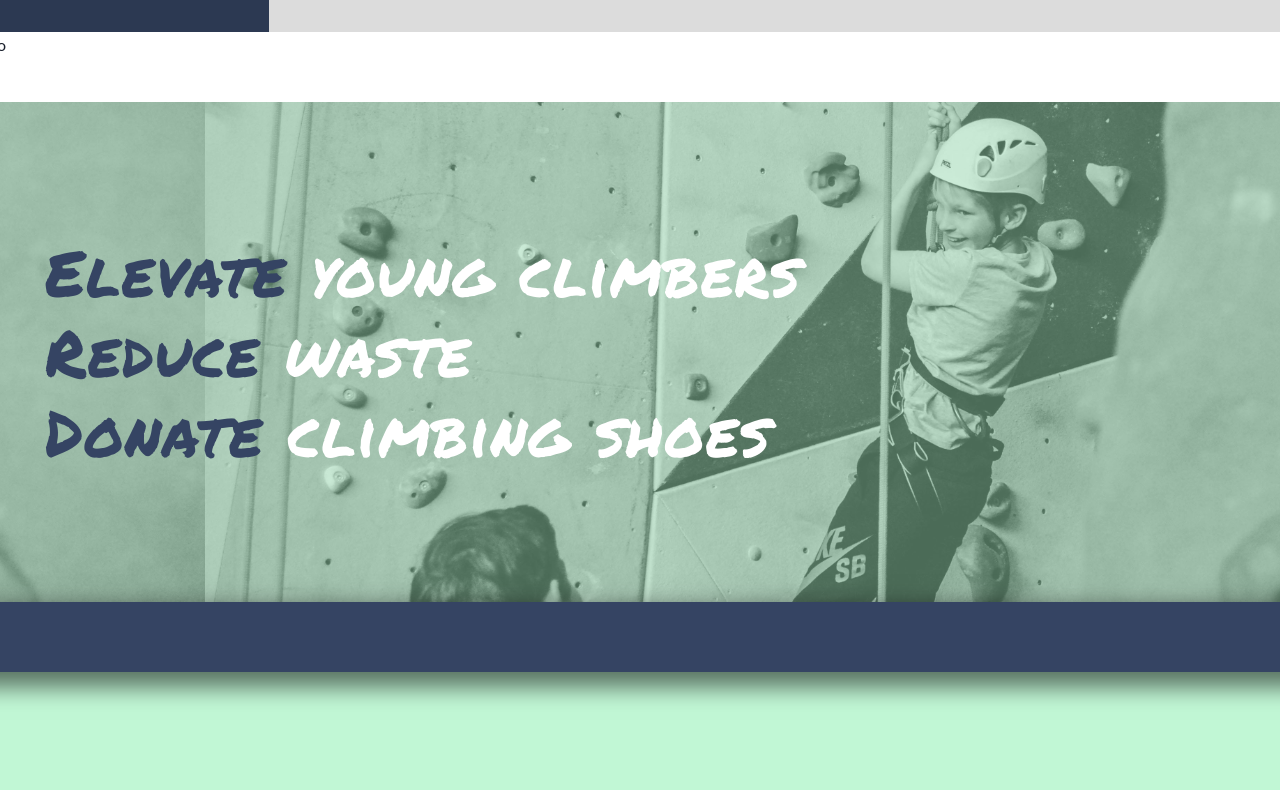
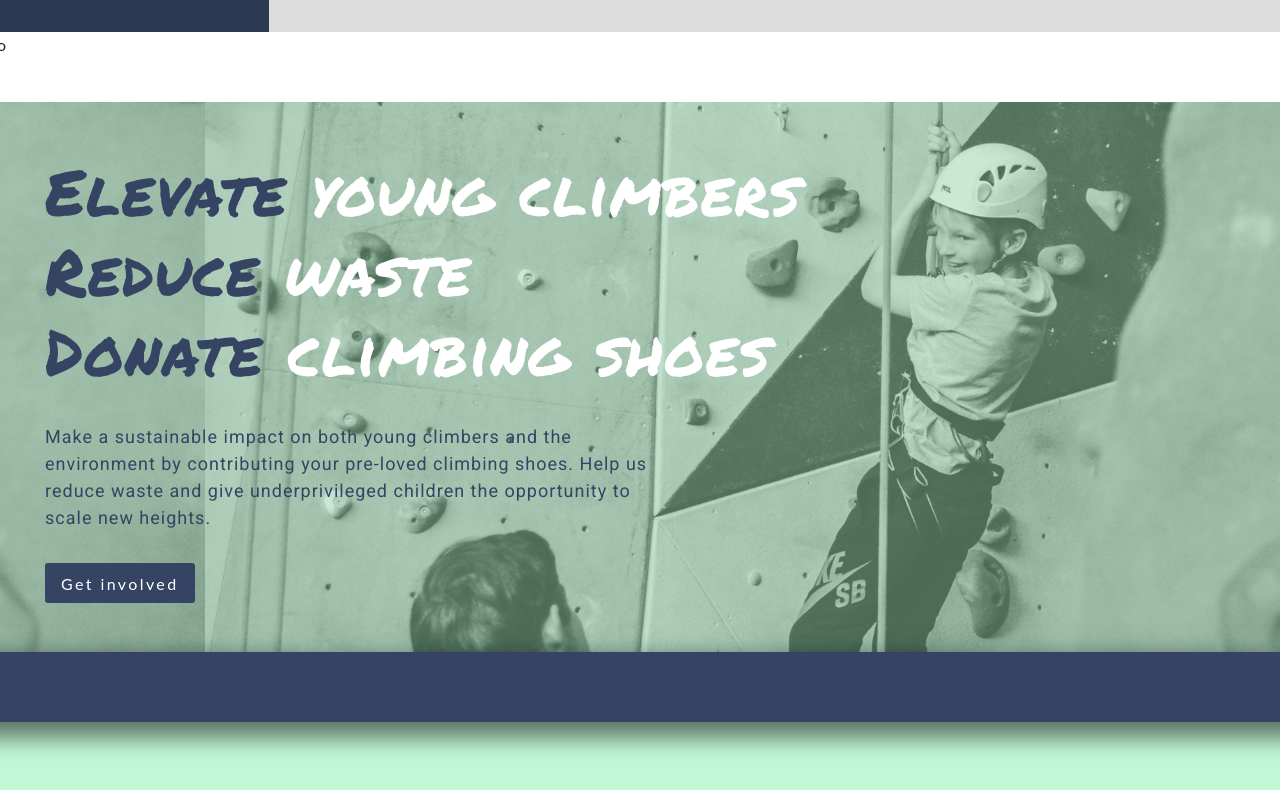
Before and after one commit to odics/second-ascent, a Next.js app: page / in a window 1280 px wide. Shown: the top 790 px of the page. Built offline with nearby package versions, Linux system fonts and the light colour scheme.

Commit message:
Add chakra theme provider and establish initial styles

```diff
--- a/app/components/layout/Hero.tsx
+++ b/app/components/layout/Hero.tsx
@@ -1,10 +1,11 @@
 import React from "react";
-import { Flex, Text } from "@chakra-ui/react";
+import { Flex, Text, Button } from "@chakra-ui/react";
 
 const Hero = () => {
   return (
-    <Flex w="1350px" h="500px" className="hero">
-      <Flex h="100%" pl="5rem" direction="column" justify="center">
+    <Flex w="1350px" h="550px" className="hero">
+      <Flex h="100%" pl="5rem" direction="column" justify="center" gap="2rem">
+        <Flex direction="column">
           <Text variant="hero">
             Elevate{" "}
             <Text as="span" textColor="white">
@@ -24,6 +25,18 @@ const Hero = () => {
             </Text>
           </Text>
         </Flex>
+        <Flex w="50%">
+          <Text variant="heroByline" fontSize="lg">
+            Make a sustainable impact on both young climbers and the environment
+            by contributing your pre-loved climbing shoes. Help us reduce waste
+            and give underprivileged children the opportunity to scale new
+            heights.
+          </Text>
+        </Flex>
+        <Button variant="hero" alignSelf="flex-start">
+          Get involved
+        </Button>
+      </Flex>
     </Flex>
   );
 };
--- a/app/theme/providers.tsx
+++ b/app/theme/providers.tsx
@@ -1,6 +1,12 @@
 "use client";
 
 import "@fontsource/permanent-marker";
+import "@fontsource/roboto/100.css";
+import "@fontsource/roboto/300.css";
+import "@fontsource/roboto/400.css";
+import "@fontsource/roboto/500.css";
+import "@fontsource/roboto/700.css";
+import "@fontsource/roboto/900.css";
 
 import { CacheProvider } from "@emotion/react";
 import { ChakraProvider } from "@chakra-ui/react";
@@ -67,6 +73,11 @@ export function Providers({ children }: ProviderProps) {
             lineHeight: "5rem",
             textColor: "#354463",
           },
+          heroByline: {
+            fontFamily: `'Roboto', sans-serif`,
+            textColor: "#354463",
+            lineHeight: "1.7rem",
+          },
         },
       },
       Button: {
@@ -76,10 +87,11 @@ export function Providers({ children }: ProviderProps) {
           fontWeight: "700",
         },
         variants: {
-          primary: {
-            bg: "btn-primary-bg",
+          hero: {
+            bg: "#354463",
             textColor: "white",
             fontSize: "md",
+            fontWeight: "normal",
             borderRadius: "3px",
           },
           secondary: {
--- a/package.json
+++ b/package.json
@@ -13,6 +13,7 @@
     "@emotion/react": "^11.11.1",
     "@emotion/styled": "^11.11.0",
     "@fontsource/permanent-marker": "^5.0.8",
+    "@fontsource/roboto": "^5.0.8",
     "framer-motion": "^10.16.4",
     "next": "13.5.4",
     "react": "^18",
```
Also changed, not shown: 1 other file (tests, documents, lock files or other folders). Lines whose indentation alone changed are shown as unchanged.
